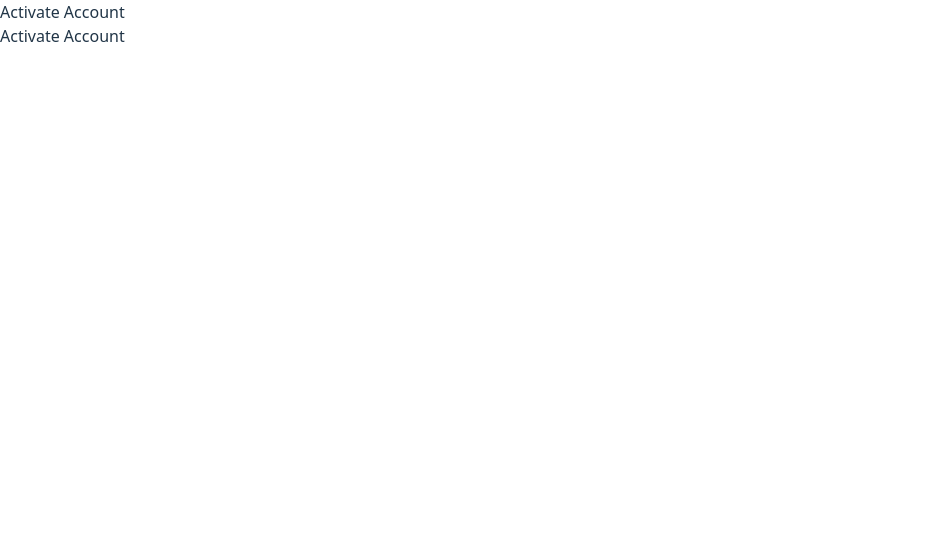
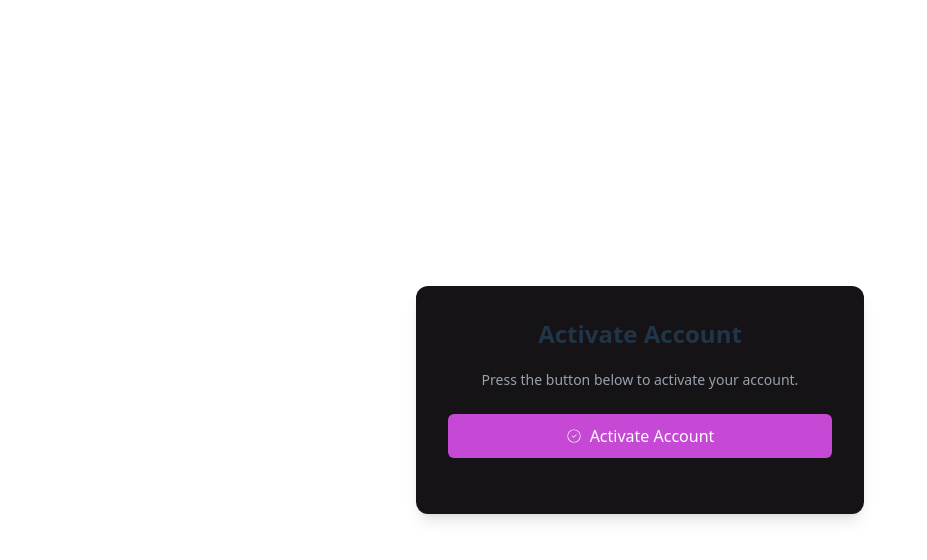
Before and after one commit to Derek1086/kalanis-vault, a React (Vite) app in the folder frontend/: page /activate/1/1 in a window 1280 px wide. Shown: the top 560 px of the page, without its empty margins (0-927 px from the left). Built offline with nearby package versions, Linux system fonts and the light colour scheme; no server answers.

Commit message:
activate page

```diff
--- a/frontend/src/components/Button/PrimaryIconButton.tsx
+++ b/frontend/src/components/Button/PrimaryIconButton.tsx
@@ -10,7 +10,7 @@ interface PrimaryIconButtonProps {
   disabled?: boolean;
   children: React.ReactNode;
   icon: React.ReactNode;
-  onClick?: () => void;
+  onClick?: (e: React.MouseEvent<HTMLButtonElement>) => void;
 }
 
 export const PrimaryIconButton: React.FC<PrimaryIconButtonProps> = ({
--- a/frontend/src/components/Navigation/NavBar.tsx
+++ b/frontend/src/components/Navigation/NavBar.tsx
@@ -74,7 +74,11 @@ const NavBar = () => {
     <nav className="bg-[#151316] shadow-md px-6 py-4">
       <div className="mx-[50px] flex items-center justify-between">
         <div className="flex items-center space-x-2">
-          <span className="text-2xl font-bold text-white">Kalani's Vault</span>
+          <Link to="/">
+            <span className="text-2xl font-bold text-white">
+              Kalani's Vault
+            </span>
+          </Link>
         </div>
         <div className="relative flex items-center flex-grow max-w-md">
           <SearchField
--- a/frontend/src/pages/ActivatePage.tsx
+++ b/frontend/src/pages/ActivatePage.tsx
@@ -4,14 +4,19 @@ import { useDispatch, useSelector } from "react-redux";
 import { activate, reset } from "../features/auth/authSlice";
 import { toast } from "react-toastify";
 import { AppDispatch, RootState } from "../app/store";
-//import Spinner from '../components/Spinner'
+
+import { Card } from "../components/Container";
+import { Header, SecondaryText } from "../components/Typography";
+import { PrimaryIconButton } from "../components/Button";
+
+import { CiCircleCheck } from "react-icons/ci";
 
 const ActivatePage = () => {
   const { uid, token } = useParams();
   const dispatch = useDispatch<AppDispatch>();
   const navigate = useNavigate();
 
-  const { isLoading, isError, isSuccess, message } = useSelector(
+  const { isError, isSuccess, message } = useSelector(
     (state: RootState) => state.auth
   );
 
@@ -39,21 +44,22 @@ const ActivatePage = () => {
   }, [isError, isSuccess, navigate, dispatch, message]);
 
   return (
-    <div>
-      <div className="container auth__container">
-        <h1 className="main__title">Activate Account</h1>
-
-        {isLoading && <p>Loading...</p>}
-
-        <button
-          className="btn btn-accent btn-activate-account"
+    <Card>
+      <div className="flex flex-col items-center mb-6">
+        <Header text="Activate Account" />
+        <SecondaryText
+          text="Press the button below to activate your account."
+          className="text-gray-400 mb-4 mt-4"
+        />
+        <PrimaryIconButton
           type="button"
+          icon={<CiCircleCheck className="h-4 w-4" />}
           onClick={handleSubmit}
         >
           Activate Account
-        </button>
+        </PrimaryIconButton>
       </div>
-    </div>
+    </Card>
   );
 };
 
--- a/frontend/src/pages/RegisterPage.tsx
+++ b/frontend/src/pages/RegisterPage.tsx
@@ -99,7 +99,7 @@ const RegisterPage = () => {
     }
 
     if (isSuccess || user) {
-      navigate("/");
+      navigate("/login");
       toast.success(
         "An activation email has been sent to your email. Please check your email."
       );
```
